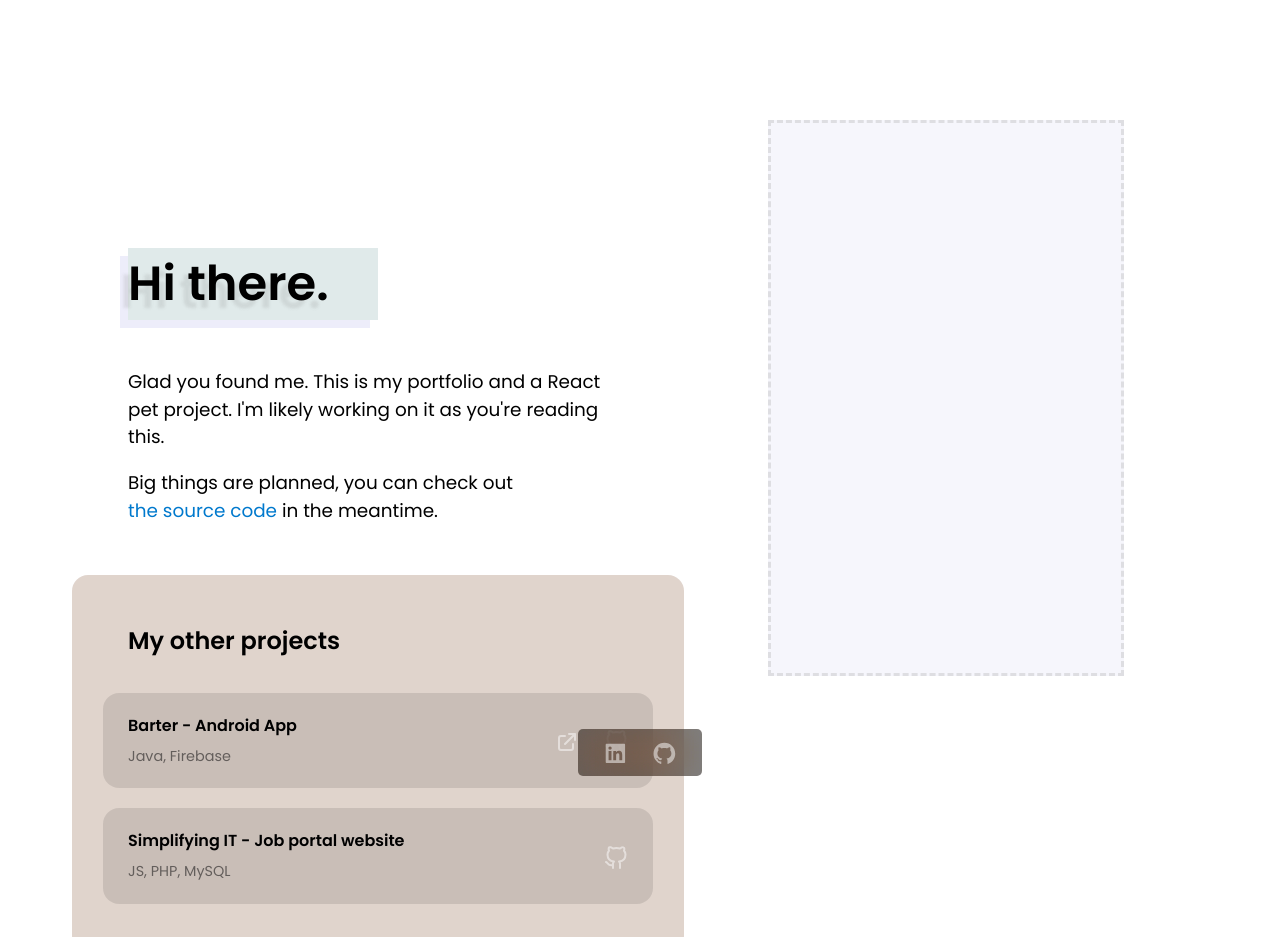
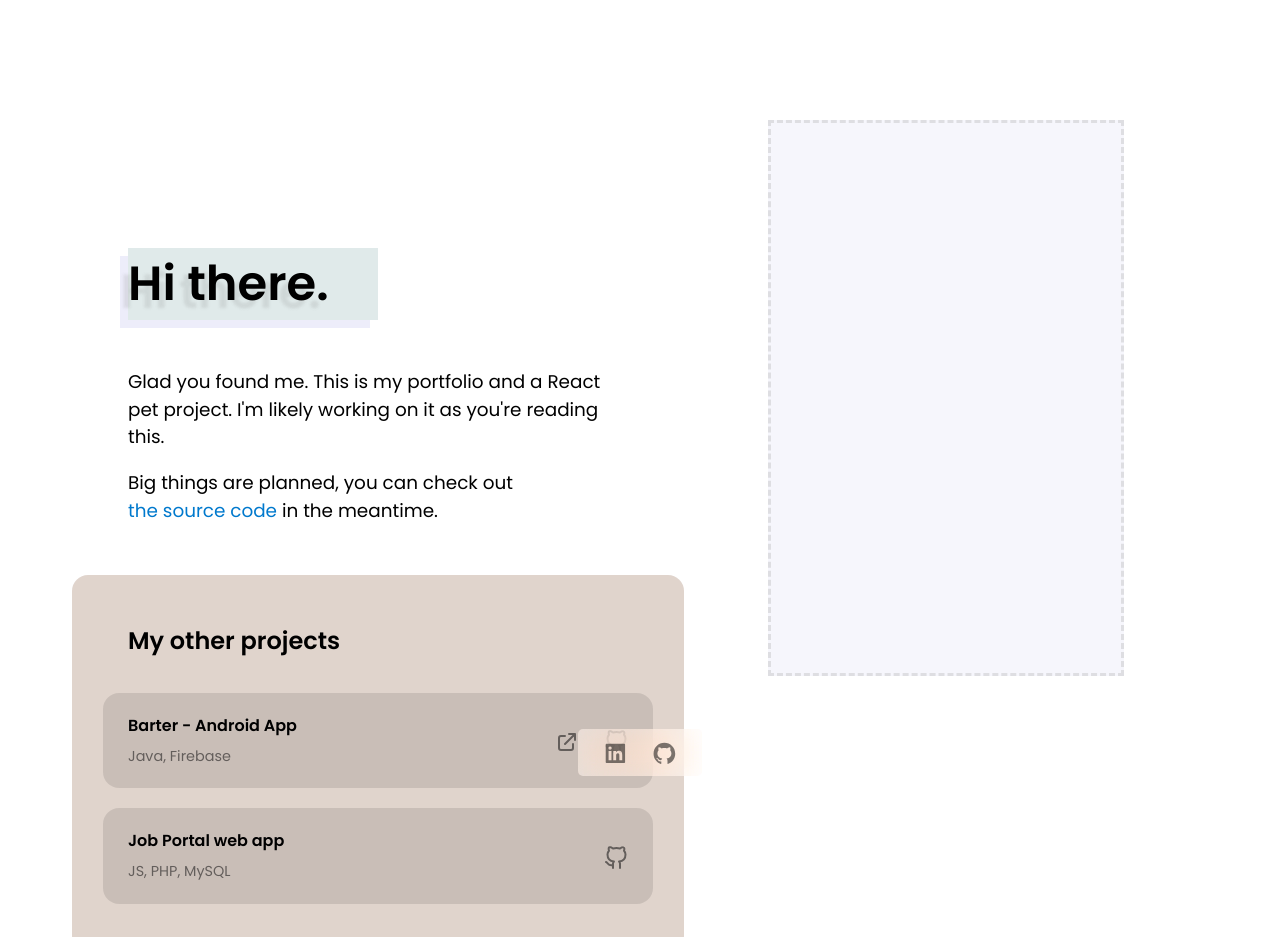
Before and after one commit to alexphl/alexphl.github.io, a React (Create React App) app: page / in a window 1280 px wide. Shown: the top 937 px of the page. Built offline with nearby package versions, Linux system fonts and the light colour scheme.

Commit message:
Layout fixes

```diff
--- a/src/App.js
+++ b/src/App.js
@@ -31,7 +31,7 @@ function App() {
         </div>
 
         <div className='project'>
-          <h3>Simplifying IT - Job portal website</h3>
+          <h3>Job Portal web app</h3>
           <p>JS, PHP, MySQL</p>
           <a href="https://github.com/alexphl/csci3130-t7-online-barter-trading"><FiGithub className='icon'/></a>
         </div>
--- a/src/index.css
+++ b/src/index.css
@@ -7,6 +7,7 @@
     --text: white;
     --bg: #191B1A;
     --bg-translucent: rgba(255,140,0,0.08);
+    --bg-footer: rgba(0,0,0,0.5);
   }
 }
 
@@ -16,6 +17,7 @@
     --text: black;
     --bg: white;
     --bg-translucent: rgba(100,40,0,0.2);
+    --bg-footer: rgba(255,255,255,0.5);
   }
 }
 
@@ -102,15 +104,14 @@ div.project .icon {
 }
 
 div.project a {
-  margin-left: 25px;
   display: inline-block;
   height: fit-content;
   font-size: 1.5em;
   justify-self: end;
   align-self: end;
   grid-row: 1 / span 2;
-  margin: none;
-  color: white;
+  margin: 0px 0px 0px 25px;
+  color: var(--text);
 }
 
 div.project .icon:hover {
@@ -210,11 +211,11 @@ footer {
 
 #footerLinks {
   grid-column: 2;
-  color:  var(--bg);
+  color: var(--text);
   height: 1.9em;
   width: 5em;
   font-size: 1.55em;
-  background-color: rgba(0,0,0,0.5);
+  background-color: var(--bg-footer);
   backdrop-filter: blur(20px) saturate(500%);
   border-radius: 0.2em;
   display: flex;
@@ -226,7 +227,7 @@ footer {
 }
 
 #footerLinks a {
-  color: white;
+  color: var(--text);
 }
 
 #footerLinks:hover {
@@ -238,5 +239,6 @@ footer {
 }
 
 #footerLinks *:hover{
+  color: white;
   opacity: 1;
 }
```
